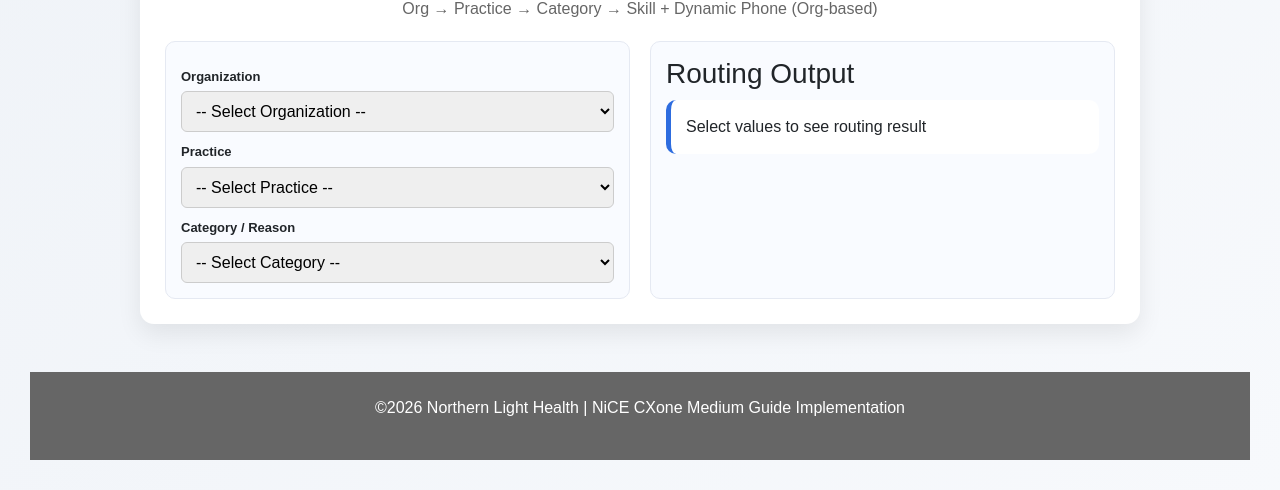
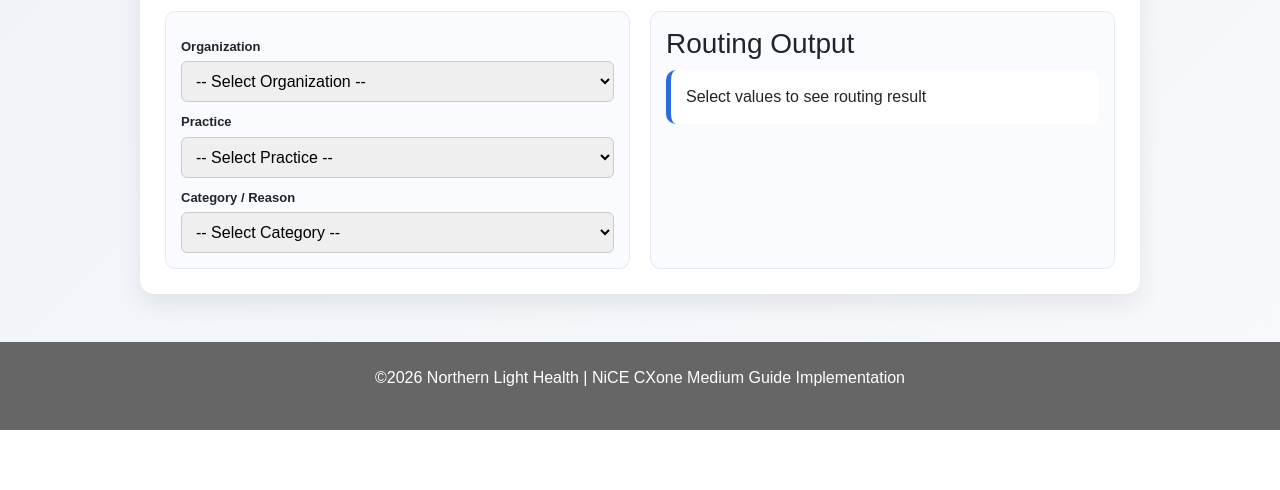
Before and after one commit to NiCEAkki/NorthernLightsEasternMaine, a plain HTML site: page index.html in a window 1280 px wide. Shown: the part 591-1081 px from the top of the page. After the commit the page ends 1021 px from the top, so only its background shows below. Drawn offline with nearby package versions, Linux system fonts and the light colour scheme.

Commit message:
commit this

```diff
--- a/index.html
+++ b/index.html
@@ -13,7 +13,7 @@
 body {
     font-family: Arial, sans-serif;
     background: #eef2f7;
-    padding: 30px;
+    /*padding: 30px;*/
 }
 
 .container.chat-routing {
@@ -115,7 +115,7 @@ body {
     font-family: Arial, sans-serif;
     background: linear-gradient(135deg, #eef2f7, #f7f9fc);
     margin: 0;
-    padding: 30px;
+  /*  padding: 30px;*/
 }
 
 .container.customchatrouting {
```
